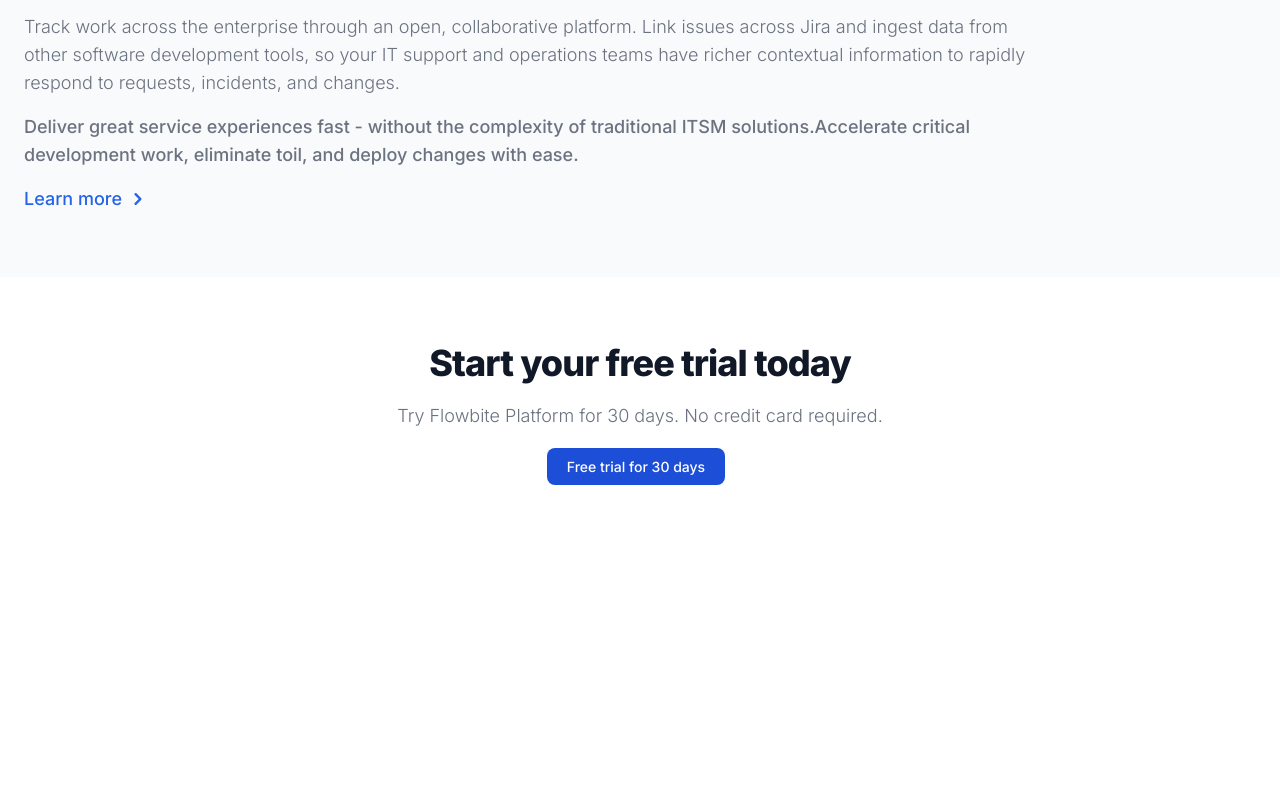
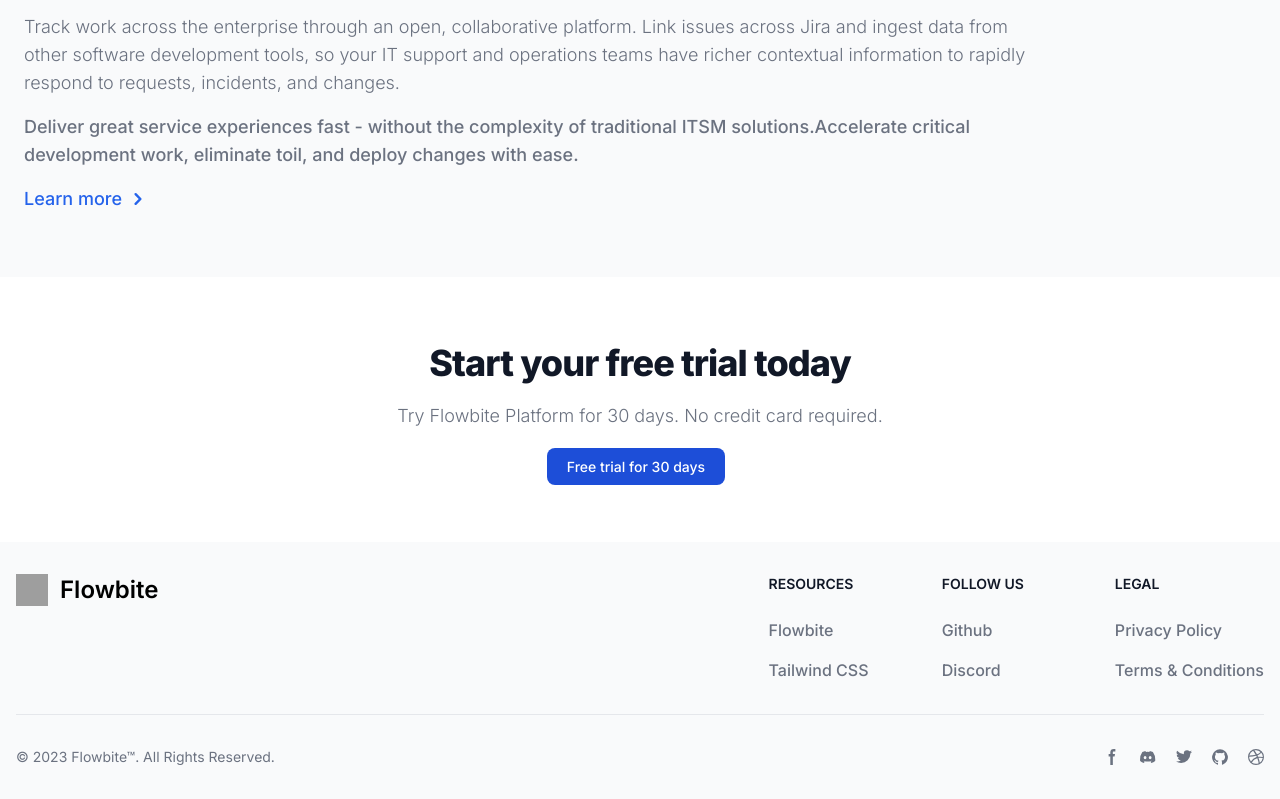
Before and after one commit to RenaudRedron/landing-page-nextjs-flowbite, a Next.js app: page / in a window 1280 px wide. Shown: the part 2074-2873 px from the top of the page. Before the commit the page ends 2616 px from the top, so only its background shows below. Built offline with nearby package versions, Linux system fonts and the light colour scheme; grey boxes are pictures that could not be loaded.

Commit message:
Ajout de la section footer

```diff
--- a/app/page.tsx
+++ b/app/page.tsx
@@ -1,6 +1,7 @@
 import Content from "@/components/Content";
 import CtaButton from "@/components/CtaButton";
 import Description from "@/components/Description";
+import Footer from "@/components/Footer";
 import Header from "@/components/Header";
 import Hero from "@/components/Hero";
 import ListFeature from "@/components/ListFeature";
@@ -16,6 +17,7 @@
       <Description />
       <Content />
       <CtaButton />
+      <Footer />
     </main>
   );
 }
--- /dev/null
+++ b/components/Footer.tsx
@@ -0,0 +1,91 @@
+import Image from "next/image"
+
+export default function Footer() {
+    return (
+        <footer className="bg-gray-50 dark:bg-gray-800">
+            <div className="mx-auto w-full max-w-screen-xl p-4 py-6 lg:py-8">
+                <div className="md:flex md:justify-between">
+                    <div className="mb-6 md:mb-0">
+                        <a href="https://flowbite.com/" className="flex items-center">
+                            <Image height={32} width={32} src="https://flowbite.com/docs/images/logo.svg" className="h-8 me-3" alt="FlowBite Logo" />
+                            <span className="self-center text-2xl font-semibold whitespace-nowrap dark:text-white">Flowbite</span>
+                        </a>
+                    </div>
+                    <div className="grid grid-cols-2 gap-8 sm:gap-6 sm:grid-cols-3">
+                        <div>
+                            <h2 className="mb-6 text-sm font-semibold text-gray-900 uppercase dark:text-white">Resources</h2>
+                            <ul className="text-gray-500 dark:text-gray-400 font-medium">
+                                <li className="mb-4">
+                                    <a href="https://flowbite.com/" className="hover:underline">Flowbite</a>
+                                </li>
+                                <li>
+                                    <a href="https://tailwindcss.com/" className="hover:underline">Tailwind CSS</a>
+                                </li>
+                            </ul>
+                        </div>
+                        <div>
+                            <h2 className="mb-6 text-sm font-semibold text-gray-900 uppercase dark:text-white">Follow us</h2>
+                            <ul className="text-gray-500 dark:text-gray-400 font-medium">
+                                <li className="mb-4">
+                                    <a href="https://github.com/themesberg/flowbite" className="hover:underline ">Github</a>
+                                </li>
+                                <li>
+                                    <a href="https://discord.gg/4eeurUVvTy" className="hover:underline">Discord</a>
+                                </li>
+                            </ul>
+                        </div>
+                        <div>
+                            <h2 className="mb-6 text-sm font-semibold text-gray-900 uppercase dark:text-white">Legal</h2>
+                            <ul className="text-gray-500 dark:text-gray-400 font-medium">
+                                <li className="mb-4">
+                                    <a href="#" className="hover:underline">Privacy Policy</a>
+                                </li>
+                                <li>
+                                    <a href="#" className="hover:underline">Terms &amp; Conditions</a>
+                                </li>
+                            </ul>
+                        </div>
+                    </div>
+                </div>
+                <hr className="my-6 border-gray-200 sm:mx-auto dark:border-gray-700 lg:my-8" />
+                <div className="sm:flex sm:items-center sm:justify-between">
+                    <span className="text-sm text-gray-500 sm:text-center dark:text-gray-400">© 2023 <a href="https://flowbite.com/" className="hover:underline">Flowbite™</a>. All Rights Reserved.
+                    </span>
+                    <div className="flex mt-4 sm:justify-center sm:mt-0">
+                        <a href="#" className="text-gray-500 hover:text-gray-900 dark:hover:text-white">
+                            <svg className="w-4 h-4" aria-hidden="true" xmlns="http://www.w3.org/2000/svg" fill="currentColor" viewBox="0 0 8 19">
+                                <path fill-rule="evenodd" d="M6.135 3H8V0H6.135a4.147 4.147 0 0 0-4.142 4.142V6H0v3h2v9.938h3V9h2.021l.592-3H5V3.591A.6.6 0 0 1 5.592 3h.543Z" clip-rule="evenodd" />
+                            </svg>
+                            <span className="sr-only">Facebook page</span>
+                        </a>
+                        <a href="#" className="text-gray-500 hover:text-gray-900 dark:hover:text-white ms-5">
+                            <svg className="w-4 h-4" aria-hidden="true" xmlns="http://www.w3.org/2000/svg" fill="currentColor" viewBox="0 0 21 16">
+                                <path d="M16.942 1.556a16.3 16.3 0 0 0-4.126-1.3 12.04 12.04 0 0 0-.529 1.1 15.175 15.175 0 0 0-4.573 0 11.585 11.585 0 0 0-.535-1.1 16.274 16.274 0 0 0-4.129 1.3A17.392 17.392 0 0 0 .182 13.218a15.785 15.785 0 0 0 4.963 2.521c.41-.564.773-1.16 1.084-1.785a10.63 10.63 0 0 1-1.706-.83c.143-.106.283-.217.418-.33a11.664 11.664 0 0 0 10.118 0c.137.113.277.224.418.33-.544.328-1.116.606-1.71.832a12.52 12.52 0 0 0 1.084 1.785 16.46 16.46 0 0 0 5.064-2.595 17.286 17.286 0 0 0-2.973-11.59ZM6.678 10.813a1.941 1.941 0 0 1-1.8-2.045 1.93 1.93 0 0 1 1.8-2.047 1.919 1.919 0 0 1 1.8 2.047 1.93 1.93 0 0 1-1.8 2.045Zm6.644 0a1.94 1.94 0 0 1-1.8-2.045 1.93 1.93 0 0 1 1.8-2.047 1.918 1.918 0 0 1 1.8 2.047 1.93 1.93 0 0 1-1.8 2.045Z" />
+                            </svg>
+                            <span className="sr-only">Discord community</span>
+                        </a>
+                        <a href="#" className="text-gray-500 hover:text-gray-900 dark:hover:text-white ms-5">
+                            <svg className="w-4 h-4" aria-hidden="true" xmlns="http://www.w3.org/2000/svg" fill="currentColor" viewBox="0 0 20 17">
+                                <path fill-rule="evenodd" d="M20 1.892a8.178 8.178 0 0 1-2.355.635 4.074 4.074 0 0 0 1.8-2.235 8.344 8.344 0 0 1-2.605.98A4.13 4.13 0 0 0 13.85 0a4.068 4.068 0 0 0-4.1 4.038 4 4 0 0 0 .105.919A11.705 11.705 0 0 1 1.4.734a4.006 4.006 0 0 0 1.268 5.392 4.165 4.165 0 0 1-1.859-.5v.05A4.057 4.057 0 0 0 4.1 9.635a4.19 4.19 0 0 1-1.856.07 4.108 4.108 0 0 0 3.831 2.807A8.36 8.36 0 0 1 0 14.184 11.732 11.732 0 0 0 6.291 16 11.502 11.502 0 0 0 17.964 4.5c0-.177 0-.35-.012-.523A8.143 8.143 0 0 0 20 1.892Z" clip-rule="evenodd" />
+                            </svg>
+                            <span className="sr-only">Twitter page</span>
+                        </a>
+                        <a href="#" className="text-gray-500 hover:text-gray-900 dark:hover:text-white ms-5">
+                            <svg className="w-4 h-4" aria-hidden="true" xmlns="http://www.w3.org/2000/svg" fill="currentColor" viewBox="0 0 20 20">
+                                <path fill-rule="evenodd" d="M10 .333A9.911 9.911 0 0 0 6.866 19.65c.5.092.678-.215.678-.477 0-.237-.01-1.017-.014-1.845-2.757.6-3.338-1.169-3.338-1.169a2.627 2.627 0 0 0-1.1-1.451c-.9-.615.07-.6.07-.6a2.084 2.084 0 0 1 1.518 1.021 2.11 2.11 0 0 0 2.884.823c.044-.503.268-.973.63-1.325-2.2-.25-4.516-1.1-4.516-4.9A3.832 3.832 0 0 1 4.7 7.068a3.56 3.56 0 0 1 .095-2.623s.832-.266 2.726 1.016a9.409 9.409 0 0 1 4.962 0c1.89-1.282 2.717-1.016 2.717-1.016.366.83.402 1.768.1 2.623a3.827 3.827 0 0 1 1.02 2.659c0 3.807-2.319 4.644-4.525 4.889a2.366 2.366 0 0 1 .673 1.834c0 1.326-.012 2.394-.012 2.72 0 .263.18.572.681.475A9.911 9.911 0 0 0 10 .333Z" clip-rule="evenodd" />
+                            </svg>
+                            <span className="sr-only">GitHub account</span>
+                        </a>
+                        <a href="#" className="text-gray-500 hover:text-gray-900 dark:hover:text-white ms-5">
+                            <svg className="w-4 h-4" aria-hidden="true" xmlns="http://www.w3.org/2000/svg" fill="currentColor" viewBox="0 0 20 20">
+                                <path fill-rule="evenodd" d="M10 0a10 10 0 1 0 10 10A10.009 10.009 0 0 0 10 0Zm6.613 4.614a8.523 8.523 0 0 1 1.93 5.32 20.094 20.094 0 0 0-5.949-.274c-.059-.149-.122-.292-.184-.441a23.879 23.879 0 0 0-.566-1.239 11.41 11.41 0 0 0 4.769-3.366ZM8 1.707a8.821 8.821 0 0 1 2-.238 8.5 8.5 0 0 1 5.664 2.152 9.608 9.608 0 0 1-4.476 3.087A45.758 45.758 0 0 0 8 1.707ZM1.642 8.262a8.57 8.57 0 0 1 4.73-5.981A53.998 53.998 0 0 1 9.54 7.222a32.078 32.078 0 0 1-7.9 1.04h.002Zm2.01 7.46a8.51 8.51 0 0 1-2.2-5.707v-.262a31.64 31.64 0 0 0 8.777-1.219c.243.477.477.964.692 1.449-.114.032-.227.067-.336.1a13.569 13.569 0 0 0-6.942 5.636l.009.003ZM10 18.556a8.508 8.508 0 0 1-5.243-1.8 11.717 11.717 0 0 1 6.7-5.332.509.509 0 0 1 .055-.02 35.65 35.65 0 0 1 1.819 6.476 8.476 8.476 0 0 1-3.331.676Zm4.772-1.462A37.232 37.232 0 0 0 13.113 11a12.513 12.513 0 0 1 5.321.364 8.56 8.56 0 0 1-3.66 5.73h-.002Z" clip-rule="evenodd" />
+                            </svg>
+                            <span className="sr-only">Dribbble account</span>
+                        </a>
+                    </div>
+                </div>
+            </div>
+        </footer>
+
+    )
+}
```
